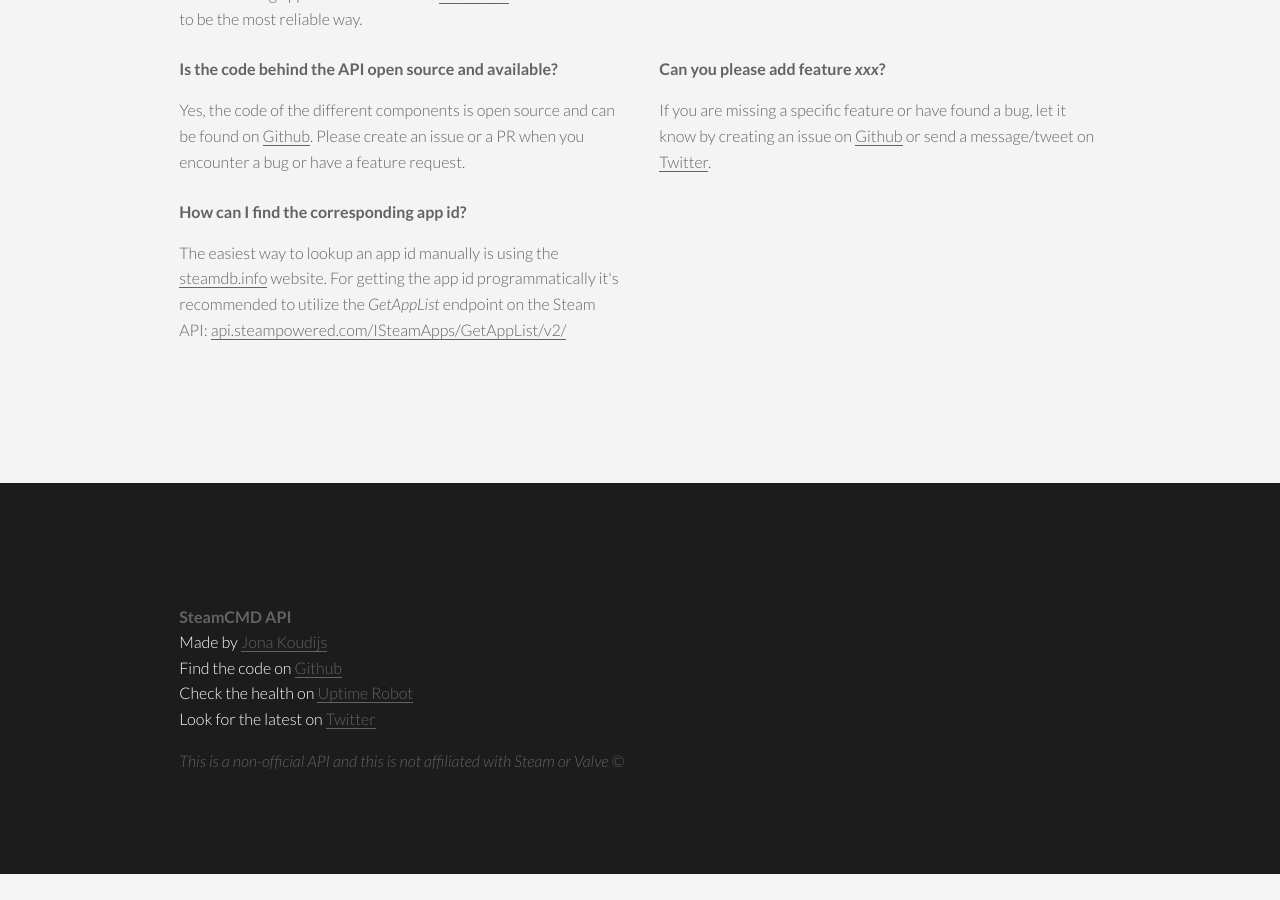
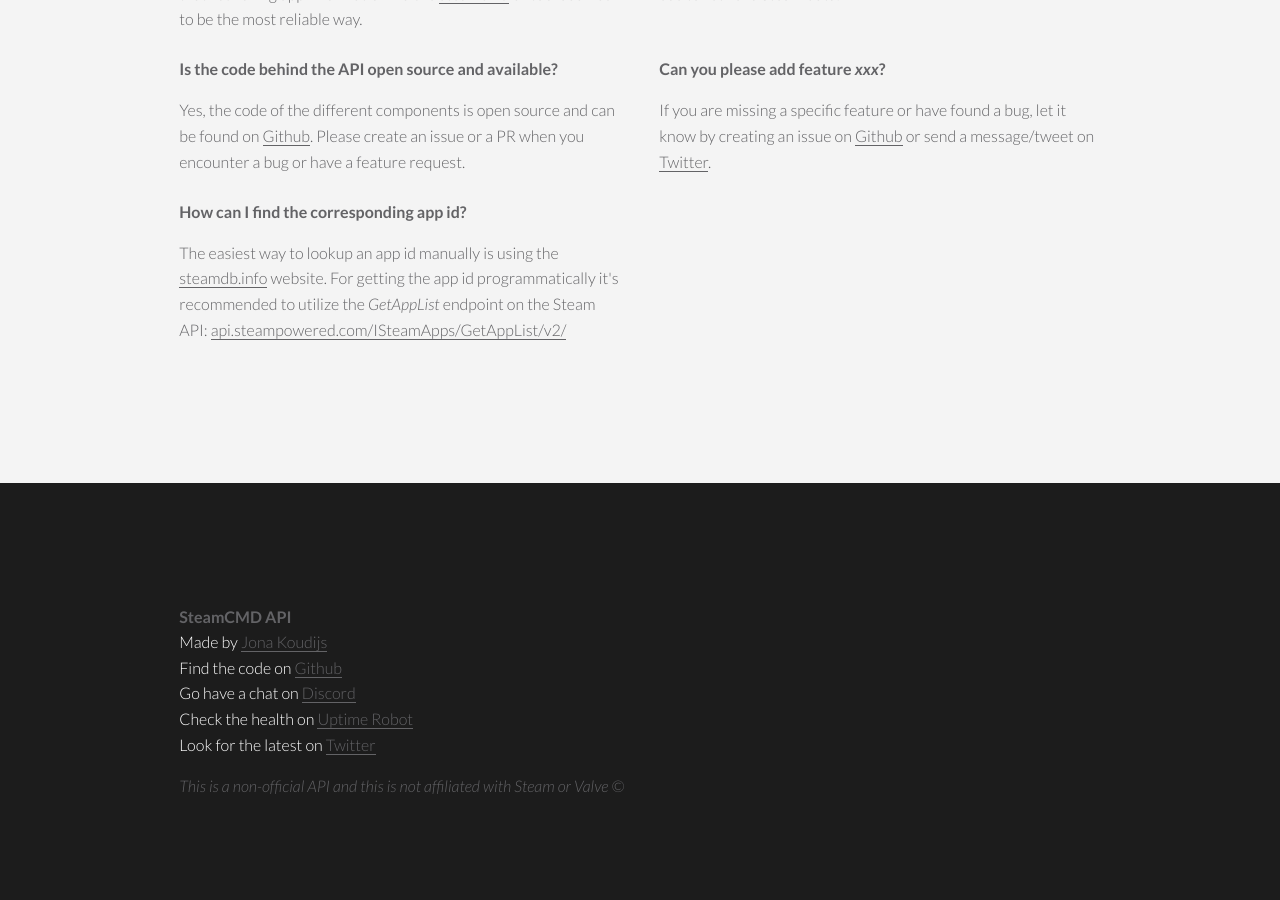
Before and after one commit to steamcmd/website, a Jekyll site: the page built from index.html, in a window 1280 px wide and 900 px high, scrolled down 5068 px. Built offline with Jekyll 4.4.1, drawn with Linux system fonts in a browser that asks for light colours; comment, search, counter and statistics services are not loaded; before the commit the page ends 5942 px from its top, so only the background shows below that.

Commit message:
Add Discord landing page link

```diff
--- a/_includes/footer.html
+++ b/_includes/footer.html
@@ -5,7 +5,8 @@
         <p>
           <b>SteamCMD API</b><br/>
           Made by <a href="https://www.jona.io" class="a-btn-alt">Jona Koudijs</a><br/>
-					Find the code on <a href="https://github.com/steamcmd" class="a-btn-alt">Github</a><br/>
+          Find the code on <a href="https://github.com/steamcmd" class="a-btn-alt">Github</a><br/>
+          Go have a chat on <a href="https://discord.steamcmd.net" class="a-btn-alt">Discord</a><br/>
           Check the health on <a href="https://status.steamcmd.net" class="a-btn-alt">Uptime Robot</a><br/>
           Look for the latest on <a href="https://twitter.com/steamcmd" class="a-btn-alt">Twitter</a>
         </p>
```
